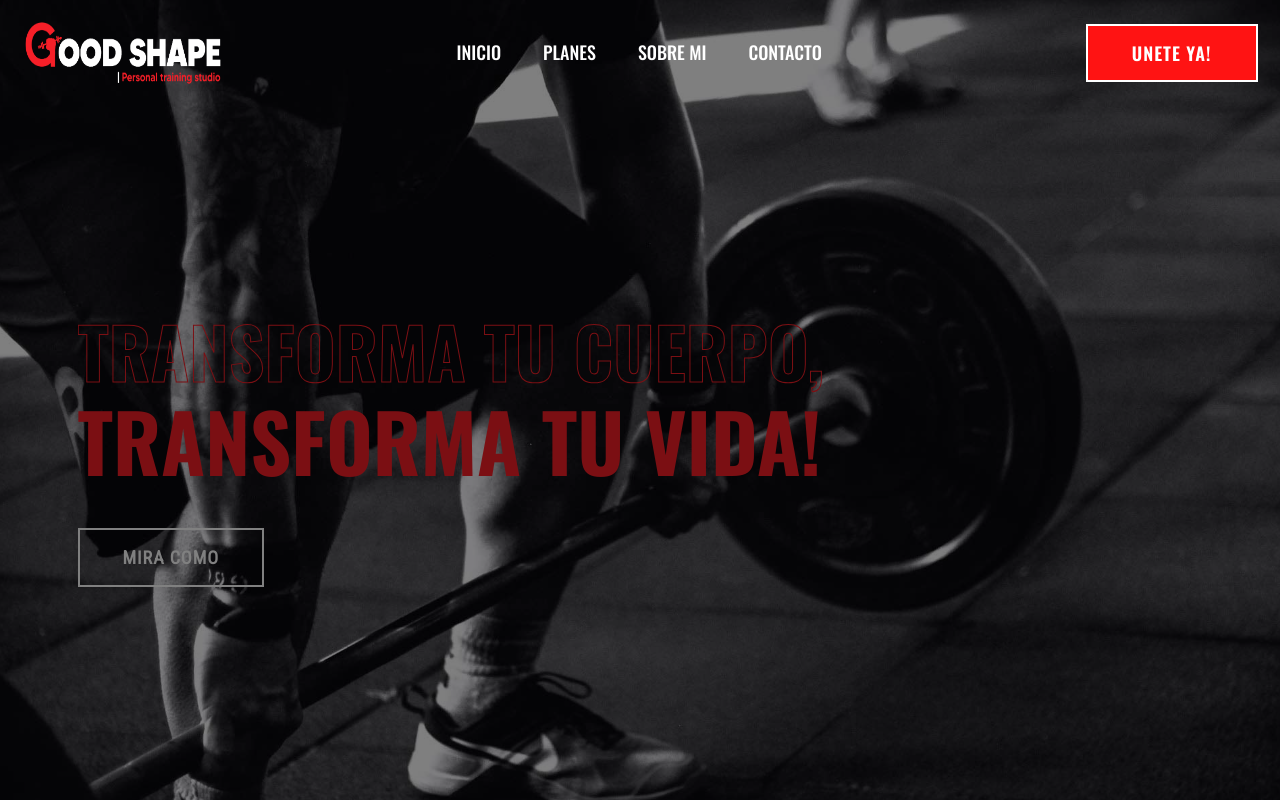
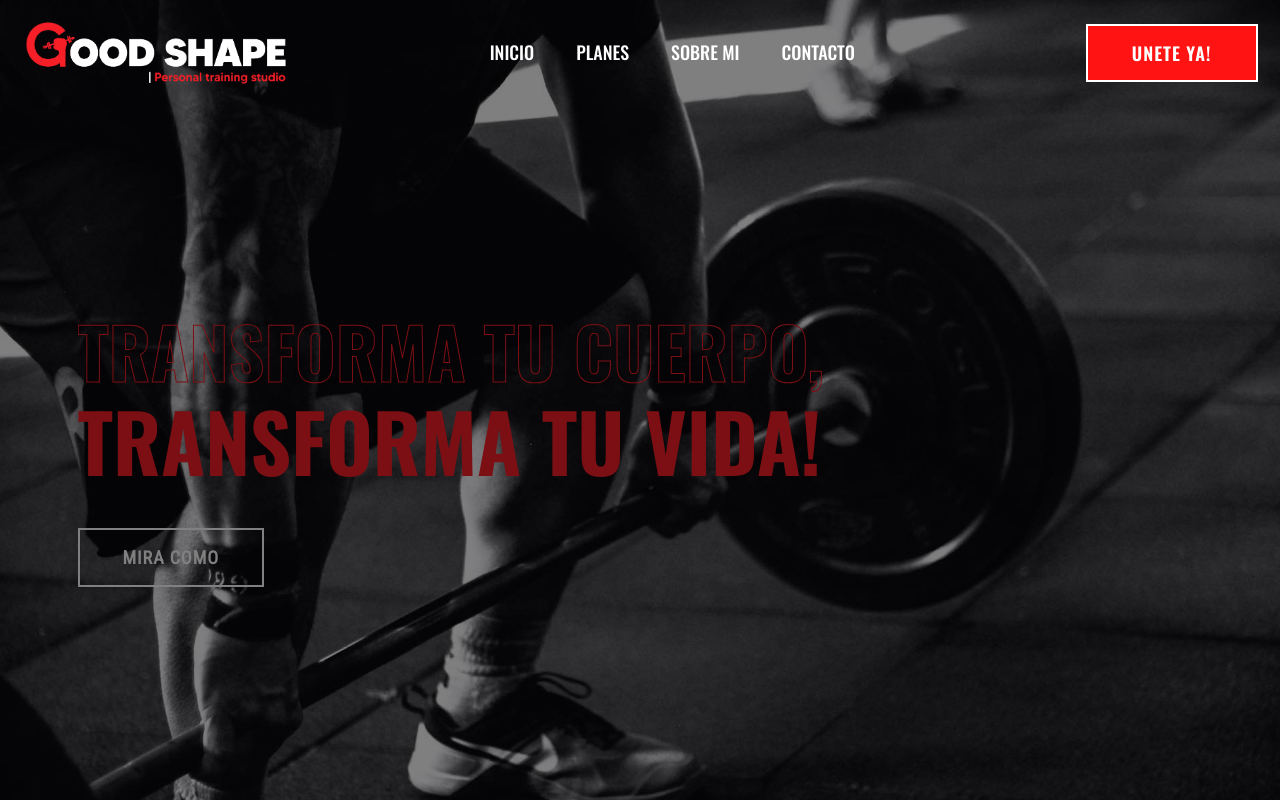
Before and after one commit to masterfermin02/cristal-page, a Next.js app: page / in a window 1280 px wide. Shown: the top 800 px of the page. Built offline with nearby package versions, Linux system fonts and the light colour scheme.

Commit message:
Added feedbacks

```diff
--- a/app/Components/Menu.tsx
+++ b/app/Components/Menu.tsx
@@ -17,10 +17,10 @@ export const Menu = ({
                             {/* Logo */}
                             <div className="logo">
                                 <a href="/">
-                                    <Image
+                                    <img
+                                        className={'menu-logo'}
                                         src="/assets/img/logo/good-shape-logo-04.png"
                                         alt=""
-                                        width={200}
                                         height={80}
                                     />
                                 </a>
--- a/app/assets/scss/_about.scss
+++ b/app/assets/scss/_about.scss
@@ -101,6 +101,6 @@
 
 .about-me {
 	@media (max-width: 400px) {
-		text-align: center;
+		text-align: justify;
 	}
 }
--- a/app/assets/scss/_common.scss
+++ b/app/assets/scss/_common.scss
@@ -981,7 +981,9 @@ hr {
 	padding: 20px;
 	border: 10px solid red;
 	@media (max-width: 746px) {
-		width: 350px;
+		width: 370px;
+		border: none;
+		padding: 0;
 	}
 }
 .gmap_iframe {
--- a/app/assets/scss/_h1-hero.scss
+++ b/app/assets/scss/_h1-hero.scss
@@ -55,6 +55,7 @@
         }
         @media #{$xs}{
             padding-top: 80px;
+            text-align: center;
         }
         span{
             font-size: 70px;
--- a/app/assets/scss/_headerMenu.scss
+++ b/app/assets/scss/_headerMenu.scss
@@ -188,3 +188,7 @@
         }
     }
 }
+
+.menu-logo {
+    width: 100%;
+}
--- a/app/assets/scss/_team.scss
+++ b/app/assets/scss/_team.scss
@@ -1,7 +1,11 @@
 .team-area{
+  @media #{$sm}{
+    padding-top: 50px;
+  }
     @media #{$xs}{
         padding-top: 50px;
     }
+
     .single-cat{
         @include transition(.4s);
         z-index: 1;
```
